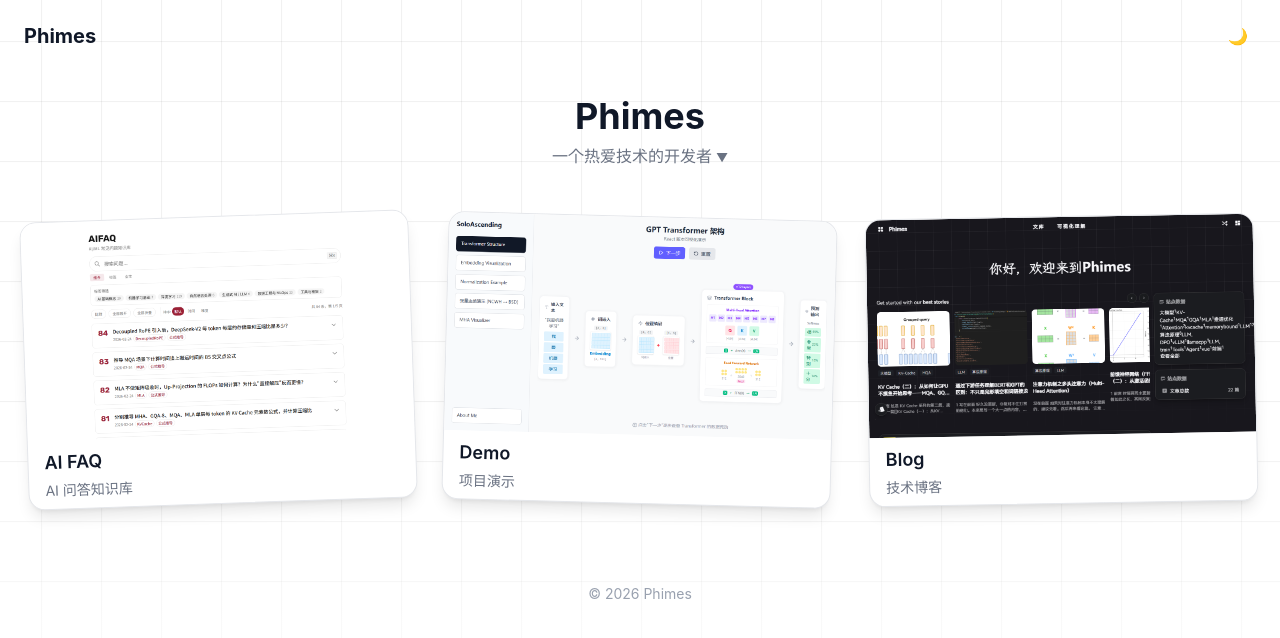
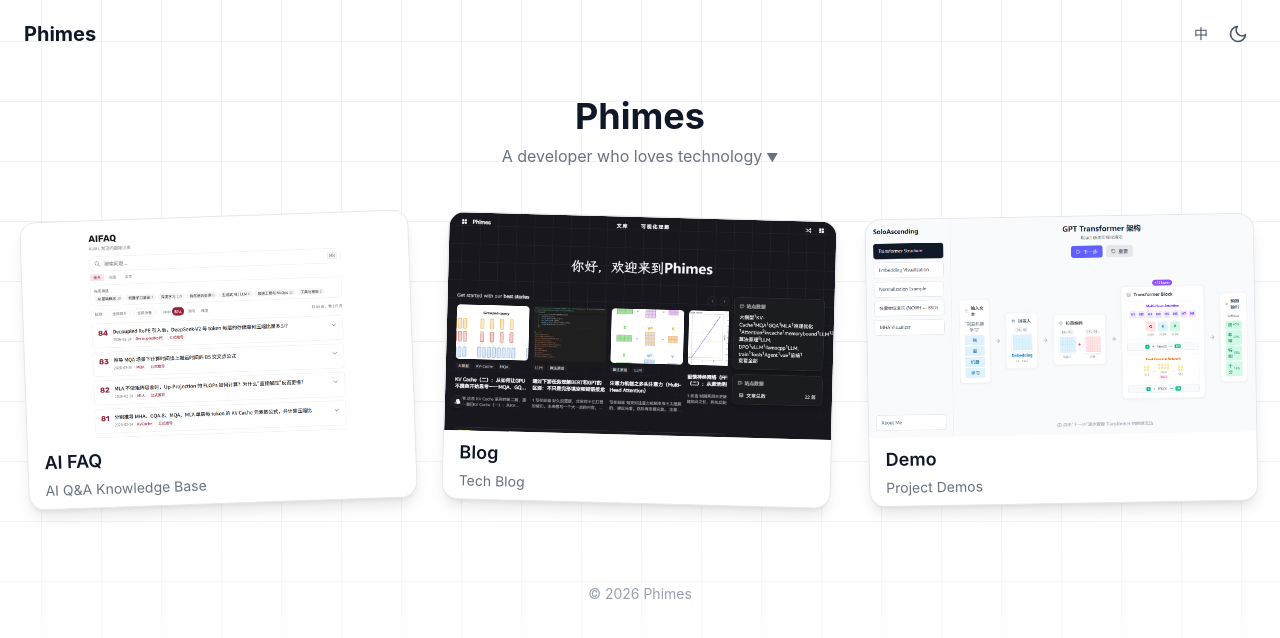
Before and after one commit to re0phimes/phimespace, a React (Vite) app: page / in a window 1280 px wide. Shown: the top 638 px of the page. Built offline with nearby package versions, Linux system fonts and the light colour scheme.

Commit message:
feat: add bilingual support (zh/en)
Auto-detect browser language, toggle via Navbar button, persist with localStorage.
Lightweight React Context approach with zero external dependencies.

```diff
--- a/src/App.jsx
+++ b/src/App.jsx
@@ -1,5 +1,6 @@
 import { BrowserRouter, Routes, Route } from 'react-router-dom'
 import { useDarkMode } from './hooks/useDarkMode'
+import { LanguageProvider } from './i18n/LanguageContext'
 import { GridBackground } from './components/GridBackground'
 import { Navbar } from './components/Navbar'
 import { Home } from './pages/Home'
@@ -9,6 +10,7 @@ function App() {
   const [dark, setDark] = useDarkMode()
   return (
     <BrowserRouter>
+      <LanguageProvider>
         <GridBackground />
         <Navbar dark={dark} onToggle={() => setDark(!dark)} />
         <Routes>
@@ -18,6 +20,7 @@ function App() {
         <footer className="text-center py-8 text-sm text-gray-400 dark:text-gray-600">
           © 2026 Phimes
         </footer>
+      </LanguageProvider>
     </BrowserRouter>
   )
 }
--- a/src/components/Intro.jsx
+++ b/src/components/Intro.jsx
@@ -1,24 +1,28 @@
 import { useState, useEffect, useRef } from 'react'
 import { Link } from 'react-router-dom'
-
-const SHORT_TEXT = '一个热爱技术的开发者'
-const FULL_TEXT = '热衷于探索 AI、Web 开发和开源项目。这里汇集了我的实验场、知识库和技术博客，欢迎随意浏览。'
+import { useLanguage } from '../i18n/LanguageContext'
 
 export function Intro() {
+  const { locale, t } = useLanguage()
   const [expanded, setExpanded] = useState(false)
   const [displayText, setDisplayText] = useState('')
   const [typingDone, setTypingDone] = useState(false)
   const intervalRef = useRef(null)
 
   useEffect(() => {
+    setExpanded(false)
+  }, [locale])
+
+  useEffect(() => {
+    const fullText = t('intro.description')
     if (expanded) {
       let i = 0
       setDisplayText('')
       setTypingDone(false)
       intervalRef.current = setInterval(() => {
         i++
-        if (i <= FULL_TEXT.length) {
-          setDisplayText(FULL_TEXT.slice(0, i))
+        if (i <= fullText.length) {
+          setDisplayText(fullText.slice(0, i))
         } else {
           clearInterval(intervalRef.current)
           setTypingDone(true)
@@ -30,7 +34,7 @@ export function Intro() {
       setTypingDone(false)
     }
     return () => clearInterval(intervalRef.current)
-  }, [expanded])
+  }, [expanded, locale])
 
   return (
     <div className="text-center mb-12">
@@ -41,7 +45,7 @@ export function Intro() {
         className="text-gray-500 dark:text-gray-400 cursor-pointer hover:text-gray-700 dark:hover:text-gray-200 transition-colors"
         onClick={() => setExpanded(!expanded)}
       >
-        {SHORT_TEXT}
+        {t('intro.subtitle')}
         <span className="ml-1 text-xs">{expanded ? '▲' : '▼'}</span>
       </p>
       {expanded && (
@@ -55,7 +59,7 @@ export function Intro() {
               to="/about"
               className="inline-block mt-3 text-sm text-gray-500 dark:text-gray-400 hover:text-gray-700 dark:hover:text-gray-200 transition-colors underline underline-offset-4"
             >
-              了解更多 →
+              {t('intro.learnMore')}
             </Link>
           )}
         </div>
--- a/src/components/Navbar.jsx
+++ b/src/components/Navbar.jsx
@@ -1,16 +1,45 @@
+import { useLanguage } from '../i18n/LanguageContext'
+
 export function Navbar({ dark, onToggle }) {
+  const { locale, setLocale } = useLanguage()
+
   return (
     <nav className="fixed top-0 left-0 right-0 z-50 flex items-center justify-between px-6 py-4">
       <span className="text-xl font-bold text-gray-900 dark:text-white">
         Phimes
       </span>
+      <div className="flex items-center gap-1">
+        <button
+          onClick={() => setLocale(locale === 'zh' ? 'en' : 'zh')}
+          className="p-2 rounded-lg hover:bg-gray-100 dark:hover:bg-gray-800 text-gray-600 dark:text-gray-300 transition-colors text-sm font-medium"
+          aria-label="Toggle language"
+        >
+          {locale === 'zh' ? 'EN' : '中'}
+        </button>
         <button
           onClick={onToggle}
           className="p-2 rounded-lg hover:bg-gray-100 dark:hover:bg-gray-800 text-gray-600 dark:text-gray-300 transition-colors"
           aria-label="Toggle dark mode"
         >
-        {dark ? '☀️' : '🌙'}
+          {dark ? (
+            <svg xmlns="http://www.w3.org/2000/svg" viewBox="0 0 24 24" fill="none" stroke="currentColor" strokeWidth={2} strokeLinecap="round" strokeLinejoin="round" className="w-5 h-5">
+              <circle cx="12" cy="12" r="5" />
+              <line x1="12" y1="1" x2="12" y2="3" />
+              <line x1="12" y1="21" x2="12" y2="23" />
+              <line x1="4.22" y1="4.22" x2="5.64" y2="5.64" />
+              <line x1="18.36" y1="18.36" x2="19.78" y2="19.78" />
+              <line x1="1" y1="12" x2="3" y2="12" />
+              <line x1="21" y1="12" x2="23" y2="12" />
+              <line x1="4.22" y1="19.78" x2="5.64" y2="18.36" />
+              <line x1="18.36" y1="5.64" x2="19.78" y2="4.22" />
+            </svg>
+          ) : (
+            <svg xmlns="http://www.w3.org/2000/svg" viewBox="0 0 24 24" fill="none" stroke="currentColor" strokeWidth={2} strokeLinecap="round" strokeLinejoin="round" className="w-5 h-5">
+              <path d="M21 12.79A9 9 0 1 1 11.21 3 7 7 0 0 0 21 12.79z" />
+            </svg>
+          )}
         </button>
+      </div>
     </nav>
   )
 }
--- a/src/data/sites.js
+++ b/src/data/sites.js
@@ -2,22 +2,22 @@ export const sites = [
   {
     name: 'AI FAQ',
     url: 'https://aifaq.phimes.top',
-    description: 'AI 问答知识库',
+    descriptionKey: 'site.aifaq',
     screenshot: '/screenshots/aifaq.png',
     rotation: -2,
   },
   {
-    name: 'Demo',
-    url: 'https://demo.phimes.top',
-    description: '项目演示',
-    screenshot: '/screenshots/demo.png',
+    name: 'Blog',
+    url: 'https://blog.phimes.top',
+    descriptionKey: 'site.blog',
+    screenshot: '/screenshots/blog.png',
     rotation: 1.5,
   },
   {
-    name: 'Blog',
-    url: 'https://blog.phimes.top',
-    description: '技术博客',
-    screenshot: '/screenshots/blog.png',
+    name: 'Demo',
+    url: 'https://demo.phimes.top',
+    descriptionKey: 'site.demo',
+    screenshot: '/screenshots/demo.png',
     rotation: -1,
   },
 ]
--- /dev/null
+++ b/src/i18n/LanguageContext.jsx
@@ -0,0 +1,36 @@
+import { createContext, useContext, useState } from 'react'
+import { translations } from './translations'
+
+const LanguageContext = createContext()
+
+function detectLocale() {
+  const saved = localStorage.getItem('locale')
+  if (saved && translations[saved]) return saved
+  const browserLang = navigator.language || ''
+  return browserLang.startsWith('zh') ? 'zh' : 'en'
+}
+
+export function LanguageProvider({ children }) {
+  const [locale, setLocaleState] = useState(detectLocale)
+
+  const setLocale = (lang) => {
+    setLocaleState(lang)
+    localStorage.setItem('locale', lang)
+  }
+
+  const t = (key) => {
+    return translations[locale]?.[key] ?? translations['zh']?.[key] ?? key
+  }
+
+  return (
+    <LanguageContext.Provider value={{ locale, setLocale, t }}>
+      {children}
+    </LanguageContext.Provider>
+  )
+}
+
+export function useLanguage() {
+  const ctx = useContext(LanguageContext)
+  if (!ctx) throw new Error('useLanguage must be used within LanguageProvider')
+  return ctx
+}
--- /dev/null
+++ b/src/i18n/translations.js
@@ -0,0 +1,36 @@
+export const translations = {
+  zh: {
+    'intro.subtitle': '一个热爱技术的开发者',
+    'intro.description':
+      '热衷于探索 AI、Web 开发和开源项目。这里汇集了我的实验场、知识库和技术博客，欢迎随意浏览。',
+    'intro.learnMore': '了解更多 →',
+    'site.aifaq': 'AI 问答知识库',
+    'site.blog': '技术博客',
+    'site.demo': '项目演示',
+    'about.name': '陈老师',
+    'about.affiliation1': '中国科学院 · 全栈工程师',
+    'about.affiliation2': '滑铁卢大学 · 数学',
+    'about.techStack': '技术栈',
+    'about.links': '链接',
+    'about.wechat': '公众号',
+    'about.wechatTip': '微信搜索：别偷着学了带带我啊',
+    'about.back': '← 返回首页',
+  },
+  en: {
+    'intro.subtitle': 'A developer who loves technology',
+    'intro.description':
+      'Passionate about AI, web development, and open source. Here you\'ll find my lab, knowledge base, and tech blog — feel free to explore.',
+    'intro.learnMore': 'Learn more →',
+    'site.aifaq': 'AI Q&A Knowledge Base',
+    'site.blog': 'Tech Blog',
+    'site.demo': 'Project Demos',
+    'about.name': 'Mr. Chen',
+    'about.affiliation1': 'Chinese Academy of Sciences · Full-Stack Engineer',
+    'about.affiliation2': 'University of Waterloo · Mathematics',
+    'about.techStack': 'Tech Stack',
+    'about.links': 'Links',
+    'about.wechat': 'WeChat',
+    'about.wechatTip': 'Search on WeChat: 别偷着学了带带我啊',
+    'about.back': '← Back to Home',
+  },
+}
--- a/src/pages/Home.jsx
+++ b/src/pages/Home.jsx
@@ -1,14 +1,17 @@
 import { Intro } from '../components/Intro'
 import { SiteCard } from '../components/SiteCard'
 import { sites } from '../data/sites'
+import { useLanguage } from '../i18n/LanguageContext'
 
 export function Home() {
+  const { t } = useLanguage()
+
   return (
     <main className="pt-24 px-6 pb-12 max-w-7xl mx-auto">
       <Intro />
       <div className="grid grid-cols-1 md:grid-cols-2 lg:grid-cols-3 gap-8">
         {sites.map((site) => (
-          <SiteCard key={site.name} {...site} />
+          <SiteCard key={site.name} {...site} description={t(site.descriptionKey)} />
         ))}
       </div>
     </main>
```
Also changed, not shown: src/pages/About.jsx (+11 -8 lines), 2 other files (tests, documents, lock files or other folders). Lines whose indentation alone changed are shown as unchanged.
